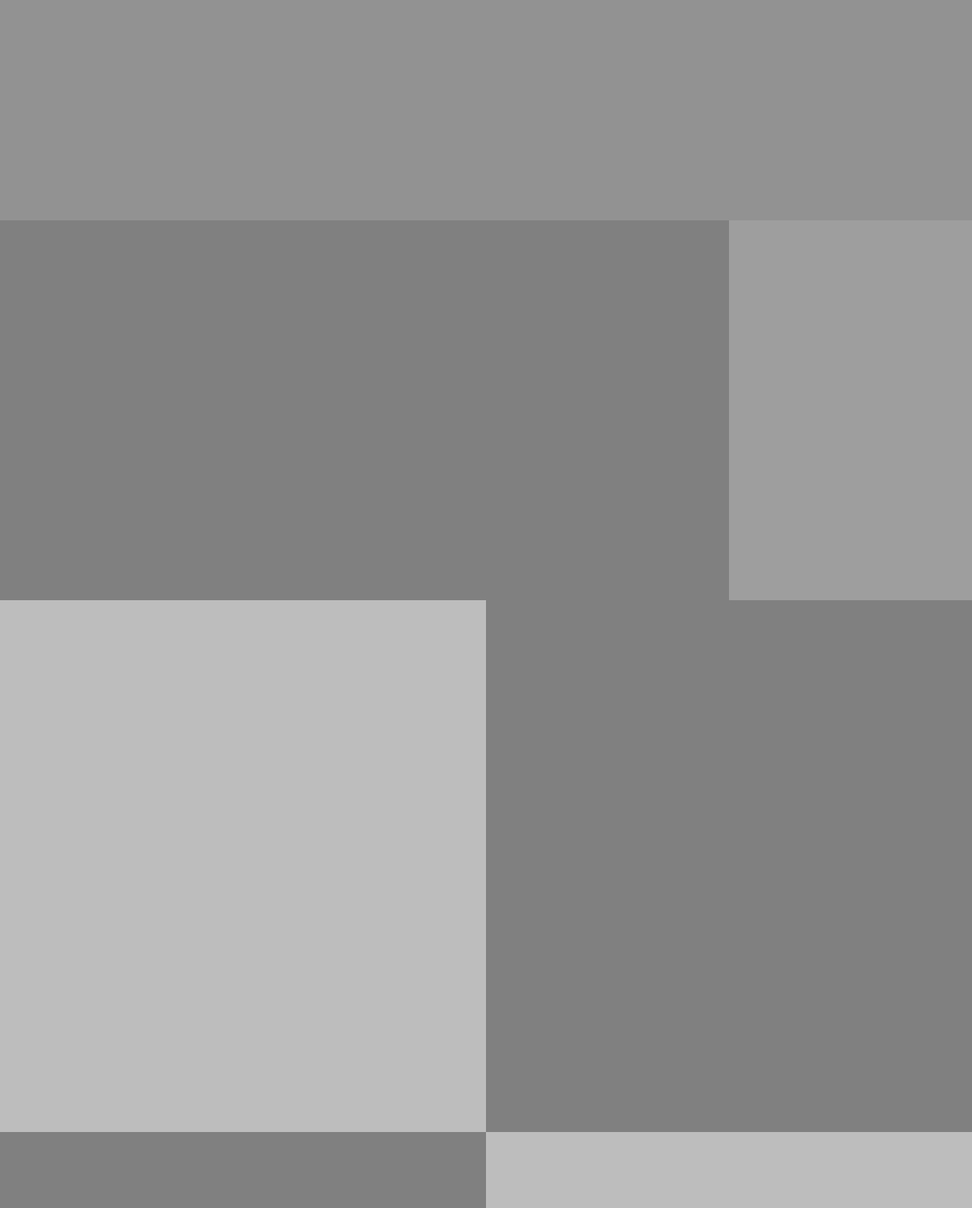
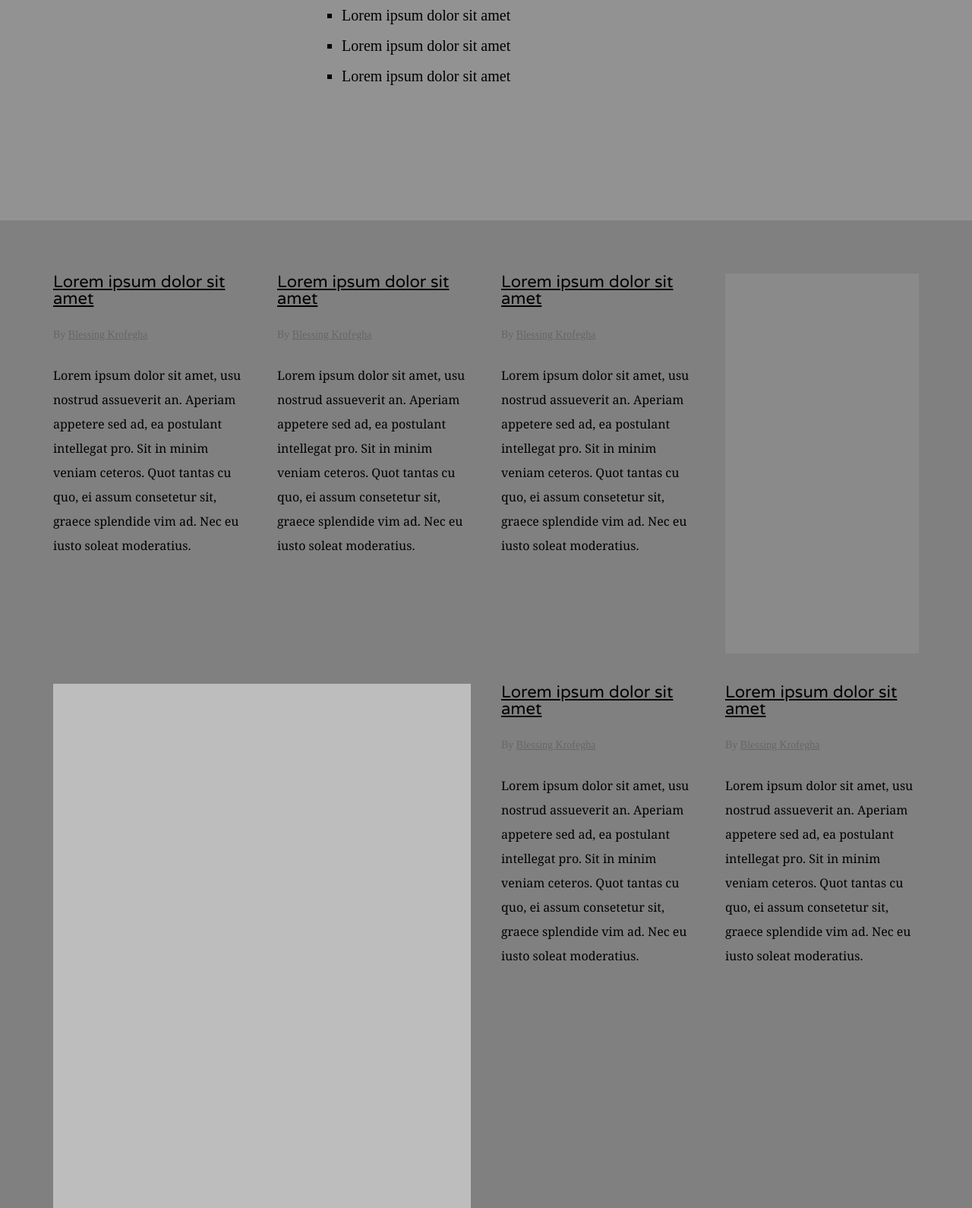
Before and after one commit to Menneskefernis/design-teardown, a plain HTML site: page index.html in a window 1280 px wide. Shown: the part 1210-2800 px from the top of the page at 76% size. Drawn offline with Linux system fonts and the light colour scheme.

Commit message:
Add some text samples - it's a waste of time to add it all

```diff
--- a/index.html
+++ b/index.html
@@ -5,6 +5,7 @@
   <meta name="viewport" content="width=device-width, initial-scale=1.0">
   <title>Design breakdown</title>
   <link rel="stylesheet" href="main.css">
+  <link href="https://fonts.googleapis.com/css2?family=Noto+Serif&family=Varela+Round&display=swap" rel="stylesheet">
 </head>
 <body>
   <header class="grid-ct">
@@ -18,24 +19,65 @@
   </header>
   <body>
     <section class="main grid-ct">
-      <div></div>
-      <div></div>
-      <div></div>
+      <div>
+        <h2>Lorem ipsum dolor sit amet, exerci voluptatibus et eum, cu.</h2>
+      </div>
+      <div>
+        <h1>Lorem ipsum dolor sit amet.</h1>
+        <h2>Lorem ipsum dolor sit amet, exerci voluptatibus et eum, cu.</h2>
+      </div>
+      <div>
+        <h2>Lorem ipsum dolor sit amet, exerci voluptatibus et eum, cu.</h2>
+      </div>
     </section>
 
     <section class="membership grid-ct">
+      <p>Lorem ipsum dolor sit amet, usu nostrud assueverit an. Aperiam appetere sed ad, ea postulant intellegat pro. Sit in minim veniam ceteros. Quot tantas cu quo, ei assum consetetur sit.</p>
+      <ul>
+        <li>Lorem ipsum dolor sit amet</li>
+        <li>Lorem ipsum dolor sit amet</li>
+        <li>Lorem ipsum dolor sit amet</li>
+      </ul>
     </section>
 
     <section class="latest-posts grid-ct">
-      <div class="grid-item"></div>
-      <div class="grid-item"></div>
-      <div class="grid-item"></div>
+      <div class="grid-item">
+        <h2>Lorem ipsum dolor sit amet</h2>
+        <cite>By <a href="#">Blessing Krofegha</a></cite>
+        <p>Lorem ipsum dolor sit amet, usu nostrud assueverit an. Aperiam appetere sed ad, ea postulant intellegat pro. Sit in minim veniam ceteros. Quot tantas cu quo, ei assum consetetur sit, graece splendide vim ad. Nec eu iusto soleat moderatius.</p>
+      </div>
+      <div class="grid-item">
+        <h2>Lorem ipsum dolor sit amet</h2>
+        <cite>By <a href="#">Blessing Krofegha</a></cite>
+        <p>Lorem ipsum dolor sit amet, usu nostrud assueverit an. Aperiam appetere sed ad, ea postulant intellegat pro. Sit in minim veniam ceteros. Quot tantas cu quo, ei assum consetetur sit, graece splendide vim ad. Nec eu iusto soleat moderatius.</p>
+      </div>
+      <div class="grid-item">
+        <h2>Lorem ipsum dolor sit amet</h2>
+        <cite>By <a href="#">Blessing Krofegha</a></cite>
+        <p>Lorem ipsum dolor sit amet, usu nostrud assueverit an. Aperiam appetere sed ad, ea postulant intellegat pro. Sit in minim veniam ceteros. Quot tantas cu quo, ei assum consetetur sit, graece splendide vim ad. Nec eu iusto soleat moderatius.</p>
+      </div>
       <div class="grid-item"></div>
       <div class="grid-item billboard"></div>
-      <div class="grid-item"></div>
-      <div class="grid-item"></div>
-      <div class="grid-item"></div>
-      <div class="grid-item"></div>
+      <div class="grid-item">
+        <h2>Lorem ipsum dolor sit amet</h2>
+        <cite>By <a href="#">Blessing Krofegha</a></cite>
+        <p>Lorem ipsum dolor sit amet, usu nostrud assueverit an. Aperiam appetere sed ad, ea postulant intellegat pro. Sit in minim veniam ceteros. Quot tantas cu quo, ei assum consetetur sit, graece splendide vim ad. Nec eu iusto soleat moderatius.</p>
+      </div>
+      <div class="grid-item">
+        <h2>Lorem ipsum dolor sit amet</h2>
+        <cite>By <a href="#">Blessing Krofegha</a></cite>
+        <p>Lorem ipsum dolor sit amet, usu nostrud assueverit an. Aperiam appetere sed ad, ea postulant intellegat pro. Sit in minim veniam ceteros. Quot tantas cu quo, ei assum consetetur sit, graece splendide vim ad. Nec eu iusto soleat moderatius.</p>
+      </div>
+      <div class="grid-item">
+        <h2>Lorem ipsum dolor sit amet</h2>
+        <cite>By <a href="#">Blessing Krofegha</a></cite>
+        <p>Lorem ipsum dolor sit amet, usu nostrud assueverit an. Aperiam appetere sed ad, ea postulant intellegat pro. Sit in minim veniam ceteros. Quot tantas cu quo, ei assum consetetur sit, graece splendide vim ad. Nec eu iusto soleat moderatius.</p>
+      </div>
+      <div class="grid-item">
+        <h2>Lorem ipsum dolor sit amet</h2>
+        <cite>By <a href="#">Blessing Krofegha</a></cite>
+        <p>Lorem ipsum dolor sit amet, usu nostrud assueverit an. Aperiam appetere sed ad, ea postulant intellegat pro. Sit in minim veniam ceteros. Quot tantas cu quo, ei assum consetetur sit, graece splendide vim ad. Nec eu iusto soleat moderatius.</p>
+      </div>
       <div class="grid-item billboard"></div>
     </section>
 
--- a/main.css
+++ b/main.css
@@ -16,7 +16,7 @@ time, mark, audio, video {
 	border: 0;
 	font-size: 100%;
 	font: inherit;
-	vertical-align: baseline;
+    vertical-align: baseline;
 }
 /* HTML5 display-role reset for older browsers */
 article, aside, details, figcaption, figure,
@@ -50,15 +50,24 @@ table {
     box-sizing: border-box;
 }
 
+body {
+    background: rgb(116, 116, 116);
+}
+
+body p {
+    font-family: 'Noto Serif', serif;
+}
+
+h1,
+h2 {
+    font-family: 'Varela Round', Arial, Helvetica sans-serif;
+}
+
 header {
     display: grid;
     grid-template-columns: 300px repeat(5, 1fr) 200px;
     height: 200px;
     background: rgb(177, 177, 177);
-}
-
-body {
-    background: rgb(116, 116, 116);
 }
 
 body .main {
@@ -72,20 +81,90 @@ body .main div:nth-child(2) {
     background: rgb(189, 189, 189);
 }
 
+body .main div {
+    position: relative;
+}
+
+body .main h1,
+body .main h2 {
+    position: absolute;
+    font-size: 38px;
+    font-weight: bold;
+    letter-spacing: -2px;
+    word-spacing: 2px;
+}
+
+body .main h1 {
+    top: 50px;
+    width: 70%;
+    left: 50%;
+    margin-left: -35%;
+    padding: 20px;
+    background-color: white;
+    text-align: center;
+    line-height: 1.5;
+}
+
+body .main h2 {
+    bottom: 300px;
+    width: 70%;
+    left: 50%;
+    margin-left: -35%;
+    line-height: 1.3;
+}
+
 .membership {
     height: 500px;
     background: rgb(146, 146, 146);
+    padding: 70px 400px;
+}
+
+.membership >* {
+    width: 700px;
+    line-height: 2;
+    font-size: 20px;
+}
+
+.membership ul {
+    margin-top: 20px;
+}
+
+.membership li {
+    list-style: square;
+    margin-left: 50px;
 }
 
 .latest-posts {
     display: grid;
     grid-template-columns: repeat(4, 1fr);
     grid-template-rows: 500px repeat(2, 700px);
+    grid-gap: 40px;
     background: grey;
+    padding: 70px;
+}
+
+.latest-posts h2 {
+    font-size: 22px;
+    text-decoration: underline;
+}
+
+.latest-posts cite {
+    display: inline-block;
+    margin: 30px 0;
+    font-size: 14px;
+    color: #666;
+}
+
+.latest-posts cite a {
+    color: #666;
+}
+
+.latest-posts p {
+    line-height: 2;
 }
 
 .latest-posts div:nth-child(4) {
-    background: rgb(158, 158, 158);
+    background: rgb(138, 138, 138);
 }
 
 .latest-posts .billboard {
```
